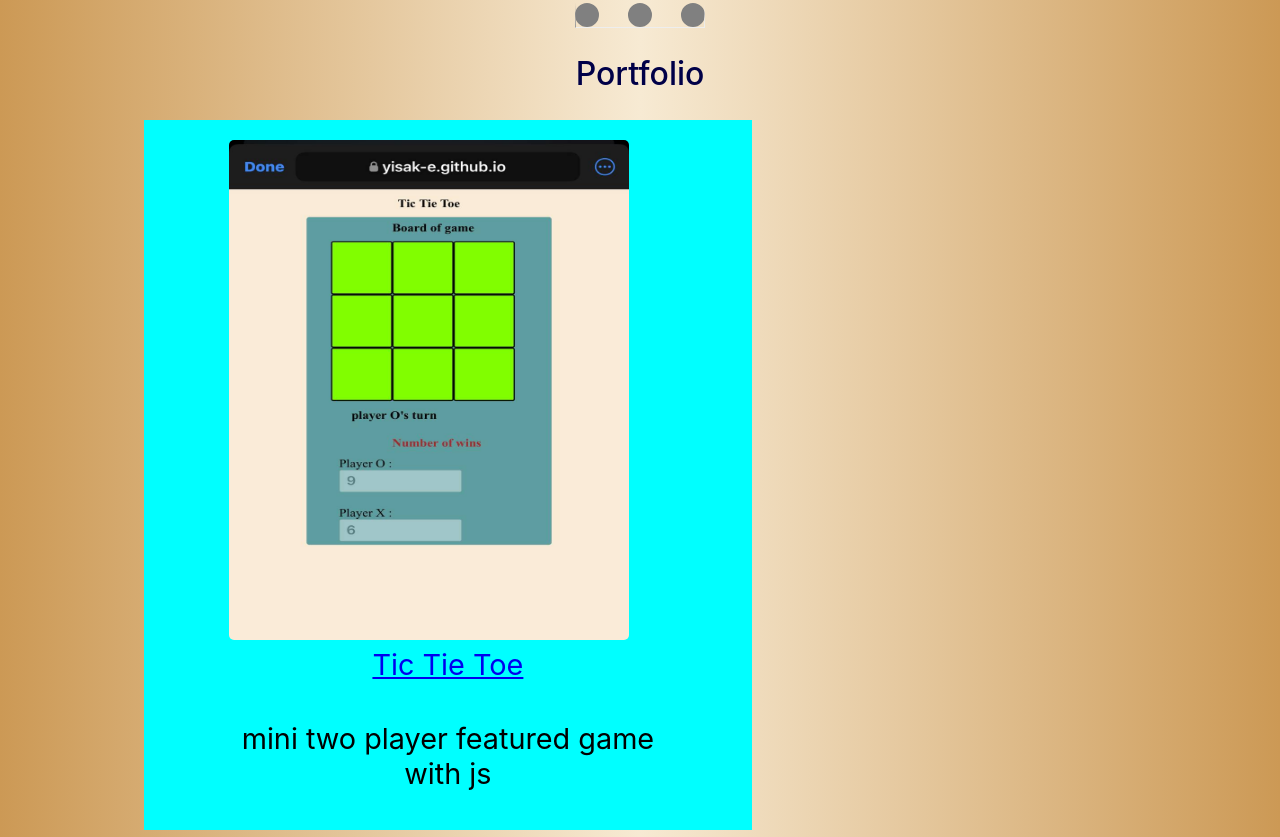
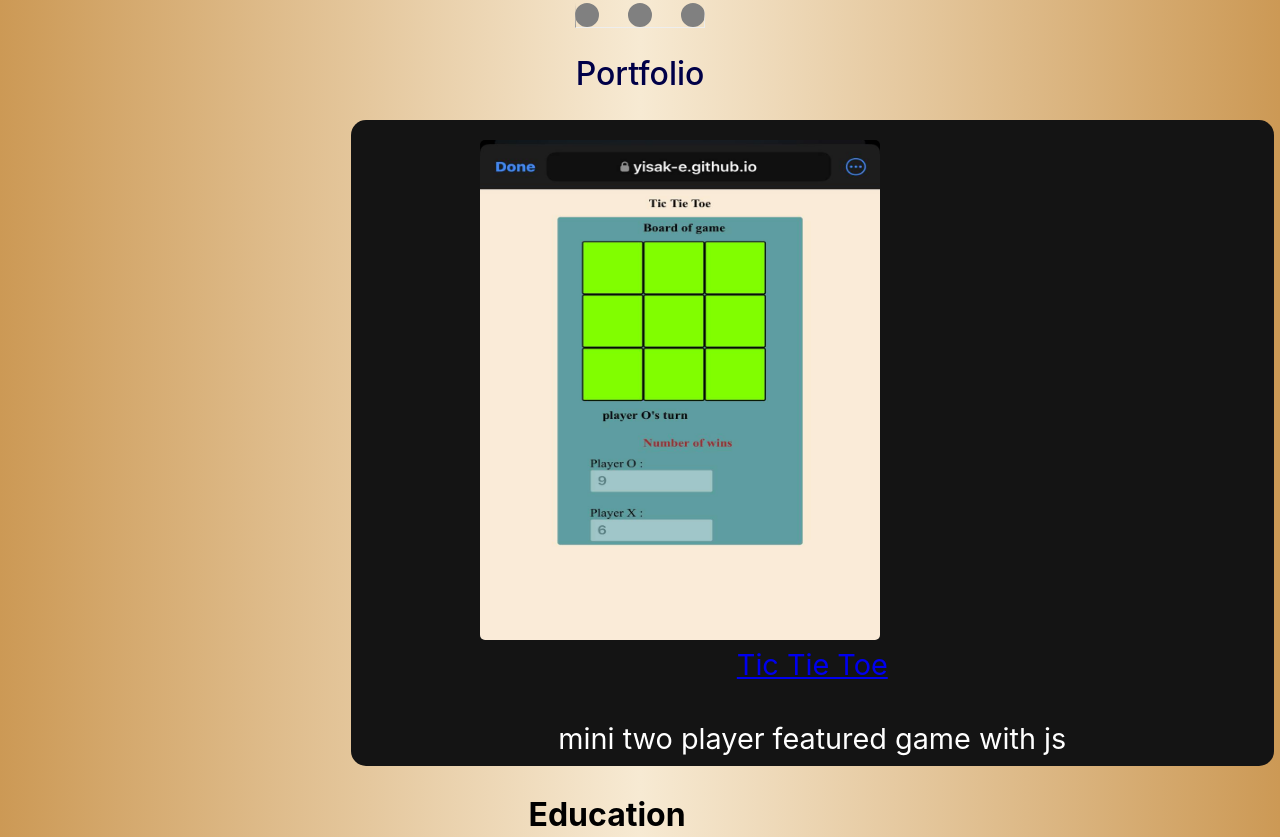
Before and after one commit to Yisak-E/ID-1093891, a plain HTML site: page index.html in a window 1280 px wide. Shown: the part 920-1757 px from the top of the page. Drawn offline with Linux system fonts and the light colour scheme.

Commit message:
Update style.css

```diff
--- a/css/style.css
+++ b/css/style.css
@@ -5,7 +5,6 @@
 
 body {
     margin: 0;
-
     background: linear-gradient(to right, #c95, #f7ead3, #c95);
     font-family: -apple-system, BlinkMacSystemFont, "Segoe UI", Roboto, "Helvetica Neue", Arial, "Noto Sans", sans-serif, "Apple Color Emoji", "Segoe UI Emoji", "Segoe UI Symbol", "Noto Color Emoji";
 
@@ -92,12 +91,14 @@ hr {
 }
 
 .ports {
-    display:inline-block;
-    width:fit-content;
+
+    width: fit-content+ 30px;
     height: fit-content;
-    background-color: aqua;
-    margin: 0 0 20px 50px;
-
+    background-color: rgb(20, 20, 20);
+    color: white;
+    margin: 0 25% 20px 25%;
+    border-radius: 15px;
+    box-shadow: 0 0 30px rgba(100 100 100 0.8);
 }
 
 #tic_img_sam {
@@ -131,6 +132,7 @@ footer {
     background-color: black;
     color: rgb(255, 255, 255);
     height: 50px;
+    width: 100%;
     padding: 5px 5px 5px 15px;
     margin-top: 30px;
     font-size: x-large;
@@ -140,4 +142,8 @@ footer {
     font-size: 40px;
     font-weight: 900;
     font-family: 'Courier New', Courier, monospace;
+    background-color: #c95;
+    border-radius: 5px;
+    padding: 5px;
+    text-decoration: none;
 }
```
